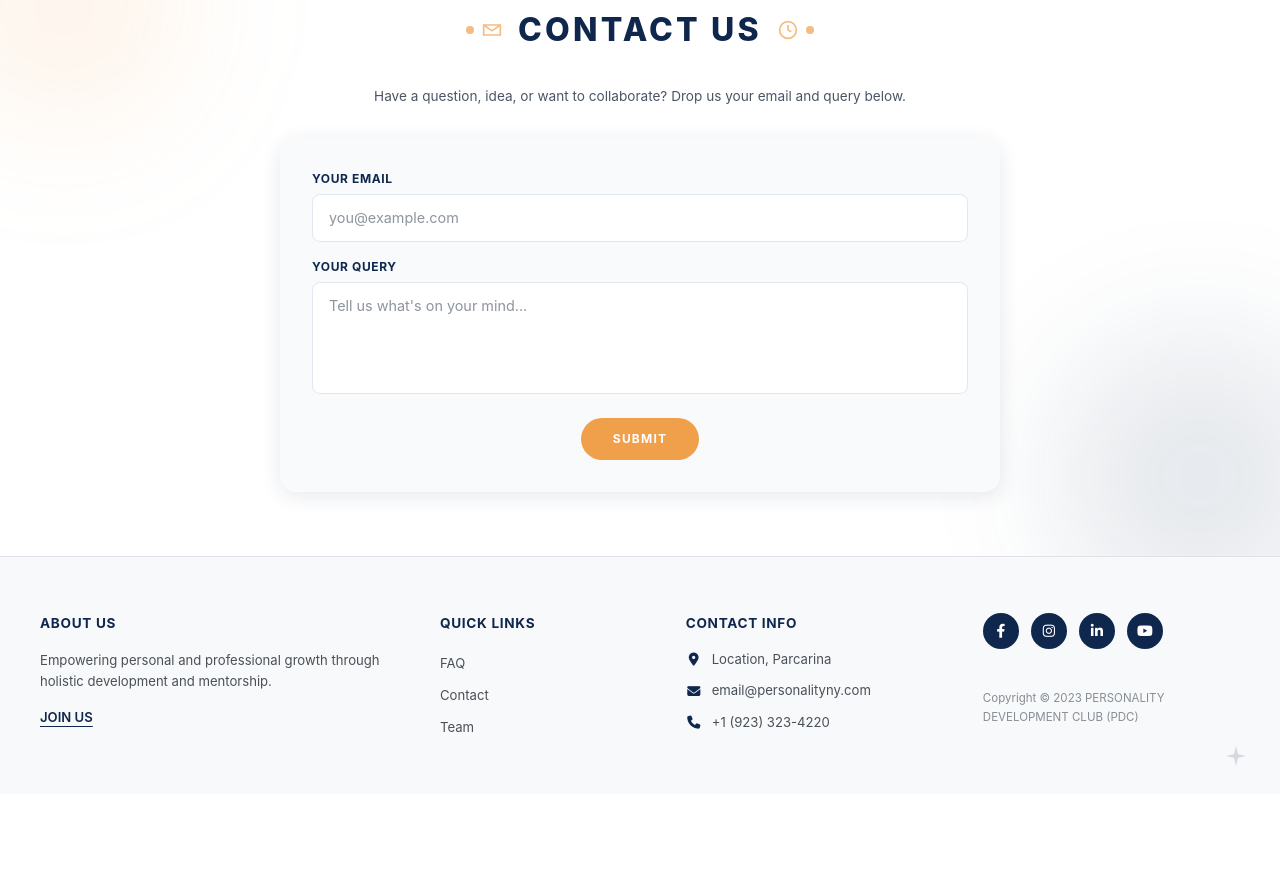
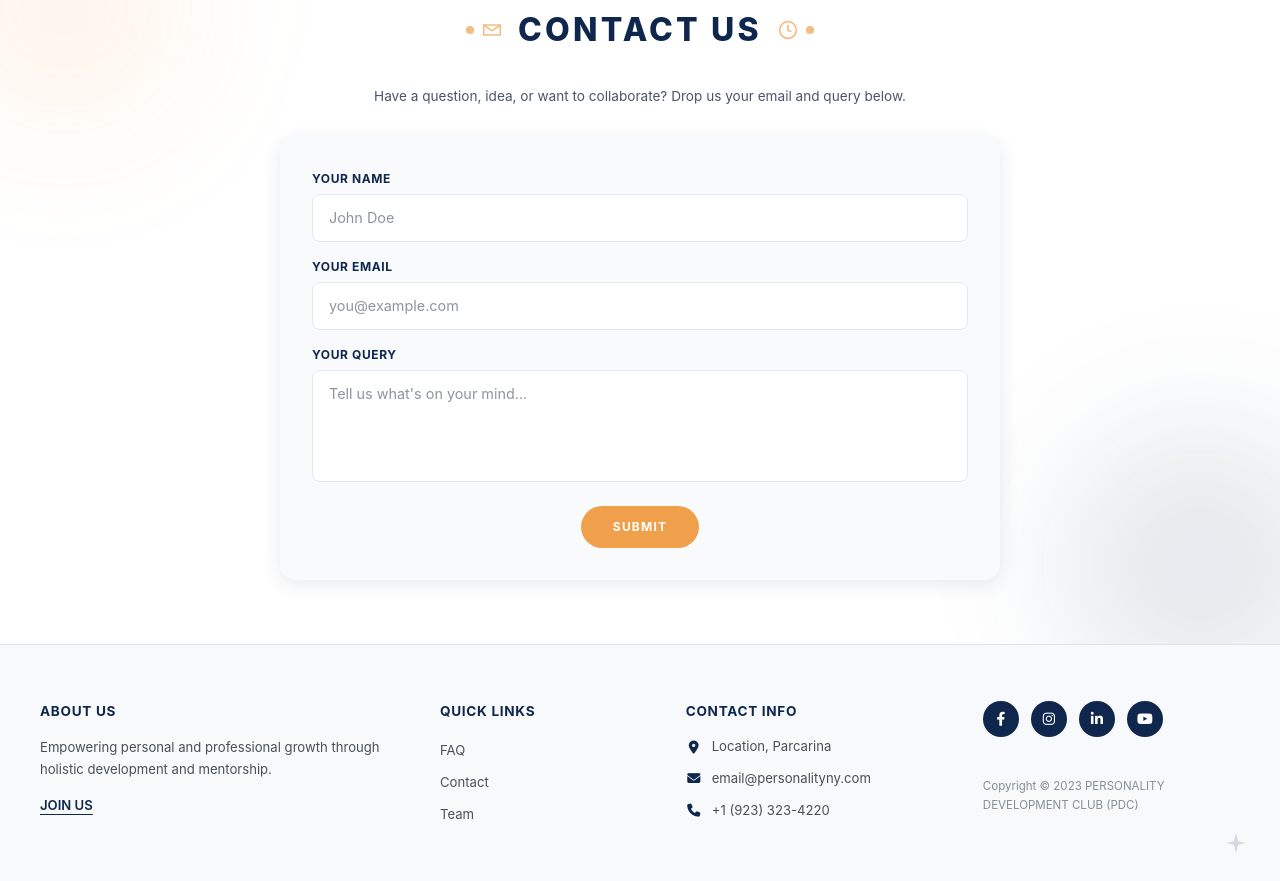
Before and after one commit to karan1828-ux/PDC-WEBSITE, a React (Vite) app in the folder Frontend/: page / in a window 1280 px wide. Shown: the part 1640-2521 px from the top of the page. Before the commit the page ends 2434 px from the top, so only its background shows below. Built offline with nearby package versions, Linux system fonts and the light colour scheme.

Commit message:
feat: integrate Resend API for contact form submission with name field and status handling

```diff
--- a/Frontend/src/components/ContactUs/ContactUs.jsx
+++ b/Frontend/src/components/ContactUs/ContactUs.jsx
@@ -2,17 +2,75 @@ import { useState } from 'react'
 import { motion } from 'framer-motion'
 
 function ContactUs() {
+  const [name, setName] = useState('')
   const [email, setEmail] = useState('')
   const [message, setMessage] = useState('')
-  const [status, setStatus] = useState('idle') // idle | submitted
+  const [status, setStatus] = useState('idle') // idle | submitting | submitted | error
 
-  const handleSubmit = (e) => {
+  const handleSubmit = async (e) => {
     e.preventDefault()
-    if (!email) return
-    // Hook this up to your backend / email service of choice.
-    setStatus('submitted')
-    setEmail('')
-    setMessage('')
+    if (!name || !email) return
+
+    setStatus('submitting')
+
+    try {
+      const response = await fetch('https://api.resend.com/emails', {
+        method: 'POST',
+        headers: {
+          'Content-Type': 'application/json',
+          'Authorization': `Bearer ${import.meta.env.VITE_RESEND_API_KEY}`
+        },
+        body: JSON.stringify({
+          from: 'Acme <onboarding@resend.dev>',
+          to: ['delivered@resend.dev'], // replace with your verified email
+          subject: `New Contact Query from ${name}`,
+          html: `
+            <!DOCTYPE html>
+            <html>
+              <head>
+                <meta charset="utf-8">
+                <title>New Contact Request</title>
+              </head>
+              <body style="font-family: Arial, sans-serif; background-color: #f4f4f5; margin: 0; padding: 20px;">
+                <div style="max-width: 600px; margin: 0 auto; background-color: #ffffff; border-radius: 8px; overflow: hidden; box-shadow: 0 4px 6px rgba(0, 0, 0, 0.1);">
+                  <div style="background-color: #0f274d; padding: 20px; text-align: center;">
+                    <h2 style="color: #ffffff; margin: 0; font-size: 24px; letter-spacing: 1px;">New Contact Request</h2>
+                  </div>
+                  <div style="padding: 30px;">
+                    <p style="margin: 0 0 15px; font-size: 16px; color: #334155;">You have received a new message from your website's contact form.</p>
+
+                    <div style="background-color: #f8fafc; border-left: 4px solid #f0a04b; padding: 15px; margin-bottom: 20px; border-radius: 0 4px 4px 0;">
+                      <p style="margin: 0 0 10px; font-size: 14px;"><strong style="color: #0f274d;">Name:</strong> <span style="color: #475569;">${name}</span></p>
+                      <p style="margin: 0; font-size: 14px;"><strong style="color: #0f274d;">Email:</strong> <a href="mailto:${email}" style="color: #f0a04b; text-decoration: none;">${email}</a></p>
+                    </div>
+
+                    <h3 style="color: #0f274d; font-size: 16px; margin: 0 0 10px; border-bottom: 1px solid #e2e8f0; padding-bottom: 5px;">Message Details</h3>
+                    <p style="color: #334155; font-size: 15px; line-height: 1.6; margin: 0; white-space: pre-wrap;">${message}</p>
+                  </div>
+                  <div style="background-color: #f1f5f9; padding: 15px; text-align: center; border-top: 1px solid #e2e8f0;">
+                    <p style="margin: 0; font-size: 12px; color: #64748b;">This email was generated from your website's contact form.</p>
+                  </div>
+                </div>
+              </body>
+            </html>
+          `
+        })
+      });
+
+      if (response.ok) {
+        setStatus('submitted')
+        setName('')
+        setEmail('')
+        setMessage('')
+      } else {
+        const errorData = await response.text();
+        console.error('Resend API error:', errorData);
+        setStatus('error')
+      }
+    } catch (error) {
+      console.error('Network error:', error);
+      setStatus('error')
+    }
   }
 
   return (
@@ -53,6 +111,21 @@ function ContactUs() {
           transition={{ type: 'spring', stiffness: 200, damping: 20 }}
         >
           <div className="flex flex-col gap-1.5 text-left">
+            <label htmlFor="contact-name" className="text-[0.75rem] font-bold tracking-wider text-[#0f274d]">
+              YOUR NAME
+            </label>
+            <input
+              id="contact-name"
+              type="text"
+              required
+              value={name}
+              onChange={(e) => setName(e.target.value)}
+              placeholder="John Doe"
+              className="w-full px-4 py-3 rounded-lg border border-[#e2e8f0] bg-white text-[0.9rem] text-[#1e293b] outline-none transition-all duration-200 focus:border-[#f0a04b] focus:shadow-[0_0_0_3px_rgba(240,160,75,0.15)]"
+            />
+          </div>
+
+          <div className="flex flex-col gap-1.5 text-left">
             <label htmlFor="contact-email" className="text-[0.75rem] font-bold tracking-wider text-[#0f274d]">
               YOUR EMAIL
             </label>
@@ -83,9 +156,10 @@ function ContactUs() {
 
           <button
             type="submit"
-            className="self-center mt-2 px-8 py-3 bg-[#f0a04b] text-white text-[0.75rem] font-bold tracking-widest rounded-full transition-all duration-300 hover:bg-[#e08f3a] hover:-translate-y-1 hover:shadow-[0_10px_25px_rgba(240,160,75,0.4)]"
+            disabled={status === 'submitting'}
+            className="self-center mt-2 px-8 py-3 bg-[#f0a04b] text-white text-[0.75rem] font-bold tracking-widest rounded-full transition-all duration-300 hover:bg-[#e08f3a] hover:-translate-y-1 hover:shadow-[0_10px_25px_rgba(240,160,75,0.4)] disabled:opacity-70 disabled:hover:translate-y-0"
           >
-            SUBMIT
+            {status === 'submitting' ? 'SUBMITTING...' : 'SUBMIT'}
           </button>
 
           {status === 'submitted' && (
@@ -98,6 +172,17 @@ function ContactUs() {
               Thanks — we've received your query and will get back to you soon.
             </motion.p>
           )}
+
+          {status === 'error' && (
+            <motion.p
+              initial={{ opacity: 0, y: 6 }}
+              animate={{ opacity: 1, y: 0 }}
+              className="text-center text-[0.8rem] font-semibold text-red-600"
+              role="status"
+            >
+              Oops! Something went wrong. Please try again later.
+            </motion.p>
+          )}
         </motion.form>
       </div>
     </section>
```
